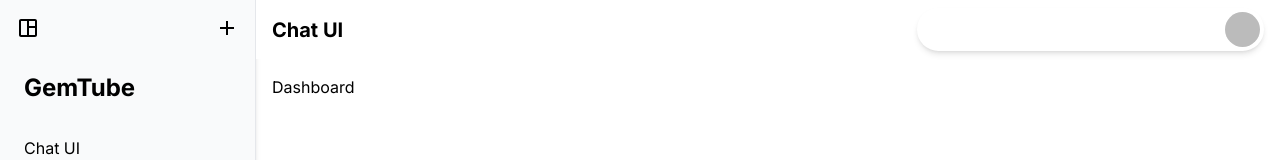
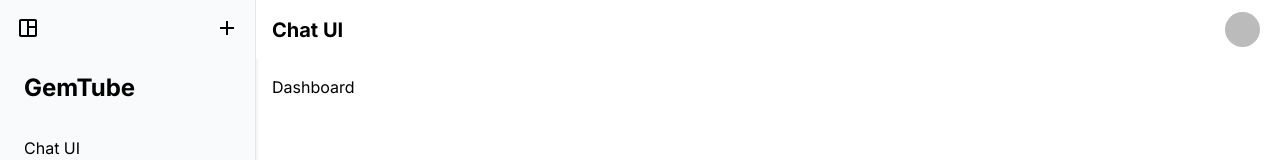
Before and after one commit to ManojKumar2920/GemTube, a Next.js app: page /dashboard in a window 1280 px wide. Shown: the top 160 px of the page. Built offline with nearby package versions, Linux system fonts and the light colour scheme; no server answers; sample sign-in values are in the browser's storage.

Commit message:
dashboard layout building

```diff
--- a/components/Dashboard/DashboardLayout.jsx
+++ b/components/Dashboard/DashboardLayout.jsx
@@ -119,7 +119,7 @@ const DashboardLayout = ({ children }) => {
           <div className="flex items-center">
             <span className="text-xl font-bold">Chat UI</span>
           </div>
-          <div className="flex items-center justify-end rounded-[25px] w-[35%] shadow-md p-1 relative">
+          <div className="flex items-center justify-end rounded-[25px] w-[35%] p-1 relative">
             <Image
               src={user.photoURL || "/assets/user-image.png"}
               width={35}
```
